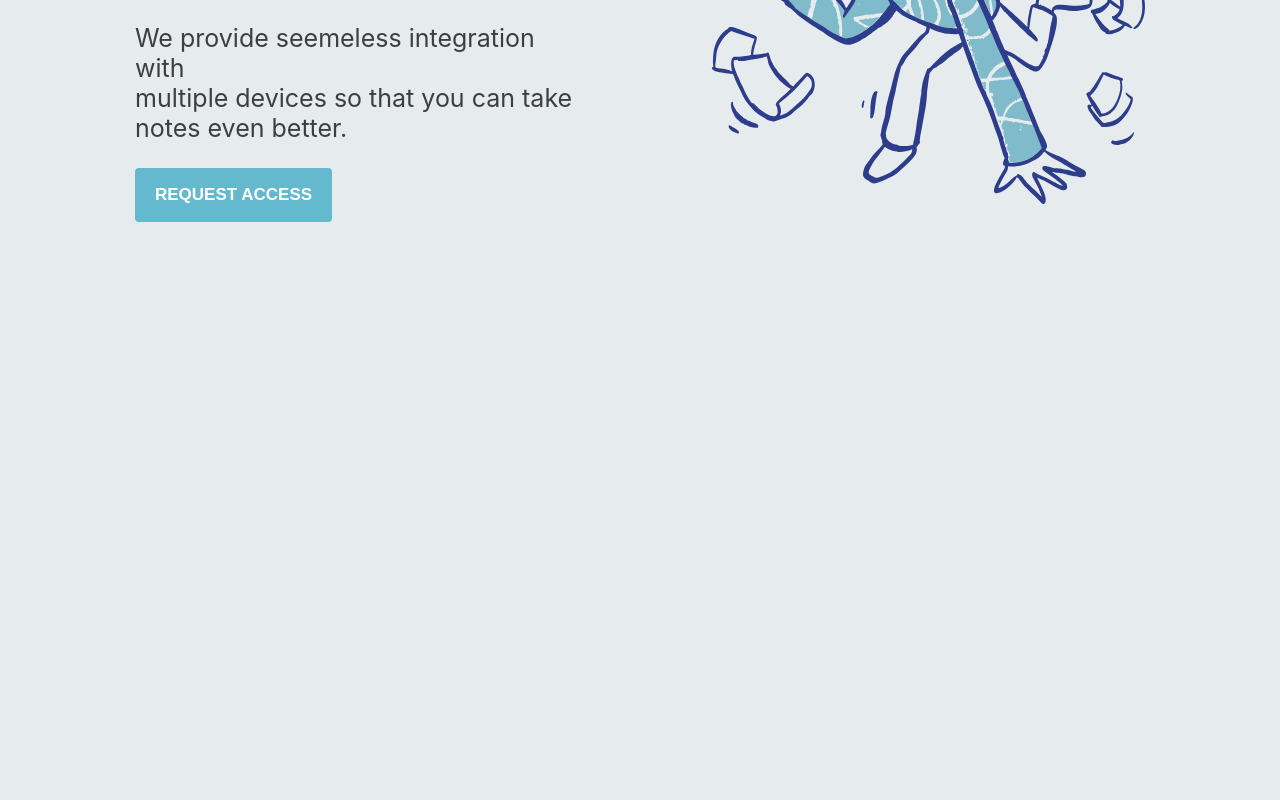
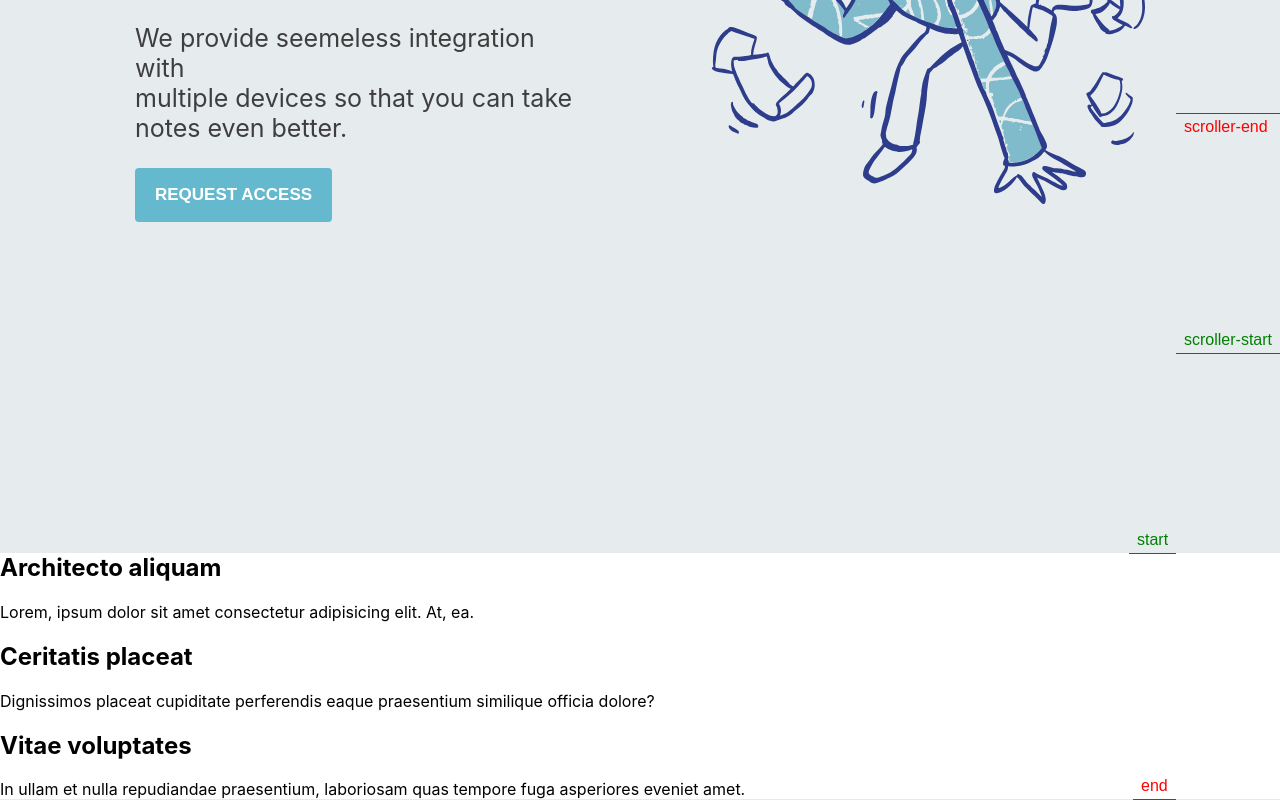
Before and after one commit to isNan909/React_gsap, a React (Create React App) app: page / in a window 1280 px wide. Shown: the part 367-1167 px from the top of the page. Before the commit the page ends 800 px from the top, so only its background shows below. Built offline with nearby package versions, Linux system fonts and the light colour scheme.

Commit message:
add smoothing animation

```diff
--- a/src/App.css
+++ b/src/App.css
@@ -76,3 +76,10 @@ nav .nav-logo{
   overflow: hidden;
   height: 50px;
 }
+.content{
+  background-color: #ffffff;
+  width: 100vw;
+}
+.App-section{
+  margin-top: 80px;
+}
--- a/src/App.js
+++ b/src/App.js
@@ -1,10 +1,32 @@
 import React, { useEffect } from 'react';
 import './App.css';
 import doodle from './assets/doodle.svg';
-import { TimelineLite, Power3 } from 'gsap';
+import { gsap, TimelineLite, Power3 } from 'gsap';
+
+import { ScrollTrigger } from 'gsap/ScrollTrigger';
+gsap.registerPlugin(ScrollTrigger);
+
+const panels = [
+  {
+    title: 'Architecto aliquam',
+    subtitle:
+      'Lorem, ipsum dolor sit amet consectetur adipisicing elit. At, ea.',
+  },
+  {
+    title: 'Ceritatis placeat',
+    subtitle:
+      'Dignissimos placeat cupiditate perferendis eaque praesentium similique officia dolore?',
+  },
+  {
+    title: 'Vitae voluptates',
+    subtitle:
+      'In ullam et nulla repudiandae praesentium, laboriosam quas tempore fuga asperiores eveniet amet.',
+  },
+];
 
 function App() {
   let t1 = new TimelineLite({ delay: 0.3 });
+  let t2 = gsap.timeline();
 
   useEffect(() => {
     t1.from(
@@ -39,12 +61,26 @@ function App() {
         0.35,
         'Start'
       );
+    t2.from('.content', {
+      duration: 10,
+      y: '100',
+      ease: 'ease-in',
+      scrollTrigger: {
+        trigger: '.content-main',
+        markers: true,
+        start: 'top 90%',
+        end: 'bottom 60%',
+        toggleActions: 'restart complete reverse reset',
+        //options: play, pause, resume, reset, restart, complete, reverse,none
+      },
+    });
   });
 
   return (
     <div className="App">
+      <div>
         <nav>
-        <div class="nav-logo">PAPERO .</div>
+          <div className="nav-logo">PAPERO .</div>
           <div className="nav-items">
             <ul>
               <li>
@@ -76,11 +112,11 @@ function App() {
                   </div>
                 </h2>
                 <p className="paragraphAnimation">
-                We provide seemeless integration with <br /> multiple devices so
-                that you can take <br /> notes even better.
+                  We provide seemeless integration with <br /> multiple devices
+                  so that you can take <br /> notes even better.
                 </p>
               </div>
-            <button class="btn-primary">request access</button>
+              <button className="btn-primary">request access</button>
             </div>
             <div className="bannerMain-rgt">
               <img src={doodle} alt="doodle" />
@@ -88,6 +124,17 @@ function App() {
           </section>
         </div>
       </div>
+      <div className="container content">
+        <main className="content-main">
+          {panels.map(({ title, subtitle }) => (
+            <div className="content-list" key={panels.index}>
+              <h2 className="scrollAnimate">{title}</h2>
+              <p className="scrollAnimate">{subtitle}</p>
+            </div>
+          ))}
+        </main>
+      </div>
+    </div>
   );
 }
 
```
Lines whose indentation alone changed are shown as unchanged.
